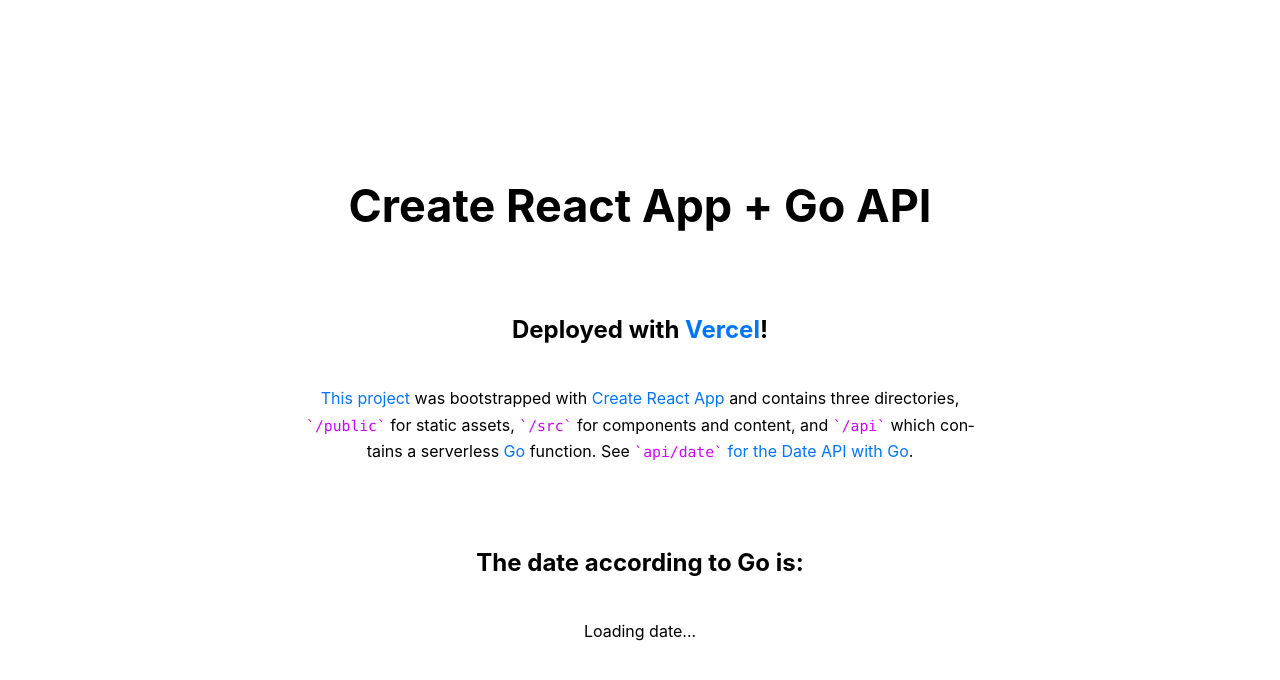
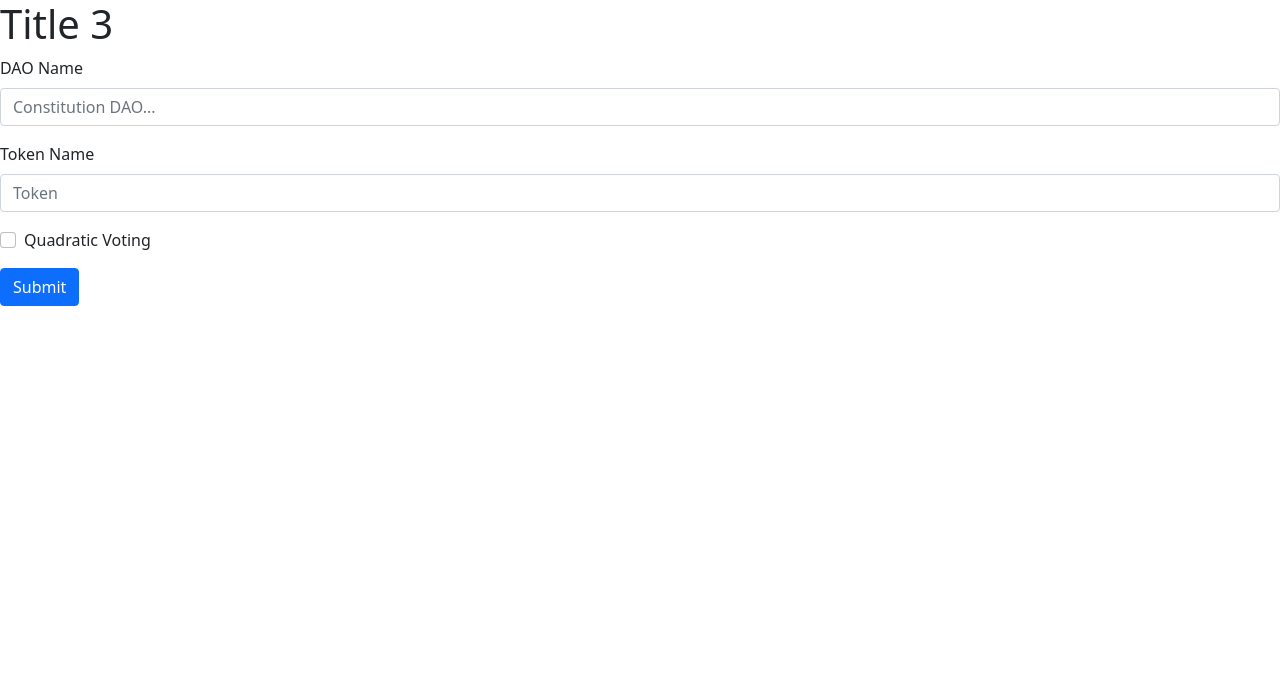
Before and after one commit to anuark/daopunk, a React (Create React App) app: page / in a window 1280 px wide. Shown: the top 680 px of the page. Built offline with nearby package versions, Linux system fonts and the light colour scheme; no server answers.

Commit message:
bootstrap

```diff
--- a/package.json
+++ b/package.json
@@ -3,7 +3,9 @@
   "version": "0.1.0",
   "private": true,
   "dependencies": {
+    "bootstrap": "^5.1.3",
     "react": "^16.6.1",
+    "react-bootstrap": "^2.0.2",
     "react-dom": "^16.6.1",
     "react-scripts": "^4.0.3"
   },
--- a/src/App.css
+++ b/src/App.css
@@ -1,4 +1,4 @@
-main {
+/*main {
   align-content: center;
   box-sizing: border-box;
   display: grid;
@@ -11,6 +11,12 @@
   min-height: 100vh;
   padding: 72px 0;
   text-align: center;
+}*/
+main {
+  font-family: 'SF Pro Text', 'SF Pro Icons', 'Helvetica Neue', 'Helvetica',
+    'Arial', sans-serif;
+  hyphens: auto;
+  line-height: 1.65;
 }
 h1 {
   font-size: 45px;
--- a/src/App.js
+++ b/src/App.js
@@ -1,6 +1,8 @@
 import React from 'react';
 import { useEffect, useState } from 'react';
+import { Button, Form, Row, Container, Navbar } from 'react-bootstrap';
 import './App.css';
+import 'bootstrap/dist/css/bootstrap.min.css';
 
 function App() {
   const [date, setDate] = useState(null);
@@ -12,45 +14,32 @@
     }
     getDate();
   }, []);
+
   return (
-    <main>
-      <h1>Create React App + Go API</h1>
-      <h2>
-        Deployed with{' '}
-        <a
-          href="https://vercel.com/docs"
-          target="_blank"
-          rel="noreferrer noopener"
-        >
-          Vercel
-        </a>
-        !
-      </h2>
-      <p>
-        <a
-          href="https://github.com/vercel/vercel/tree/main/examples/create-react-app"
-          target="_blank"
-          rel="noreferrer noopener"
-        >
-          This project
-        </a>{' '}
-        was bootstrapped with{' '}
-        <a href="https://facebook.github.io/create-react-app/">
-          Create React App
-        </a>{' '}
-        and contains three directories, <code>/public</code> for static assets,{' '}
-        <code>/src</code> for components and content, and <code>/api</code>{' '}
-        which contains a serverless <a href="https://golang.org/">Go</a>{' '}
-        function. See{' '}
-        <a href="/api/date">
-          <code>api/date</code> for the Date API with Go
-        </a>
-        .
-      </p>
-      <br />
-      <h2>The date according to Go is:</h2>
-      <p>{date ? date : 'Loading date...'}</p>
-    </main>
+    <Row>
+      <h1>Title 3</h1>
+      <Form>
+        <Form.Group className="mb-3" controlId="dao-name">
+          <Form.Label>DAO Name</Form.Label>
+          <Form.Control type="text" placeholder="Constitution DAO..." />
+          {/*<Form.Text className="text-muted">
+          </Form.Text> */}
+        </Form.Group>
+
+        <Form.Group className="mb-3" controlId="dao-token">
+          <Form.Label>Token Name</Form.Label>
+          <Form.Control type="text" placeholder="Token" />
+        </Form.Group>
+
+        <Form.Group className="mb-3" controlId="formBasicCheckbox">
+          <Form.Check type="checkbox" label="Quadratic Voting" />
+        </Form.Group>
+
+        <Button variant="primary" type="submit">
+          Submit
+        </Button>
+      </Form>
+    </Row>
   );
 }
 
```
Also changed, not shown: 2 other files (tests, documents, lock files or other folders).
